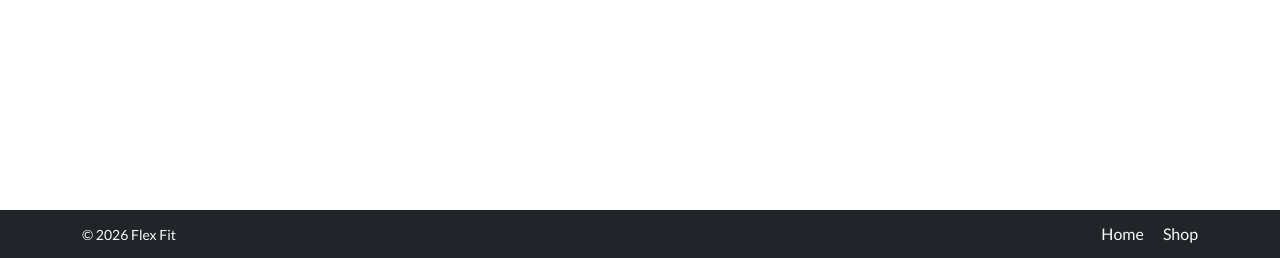
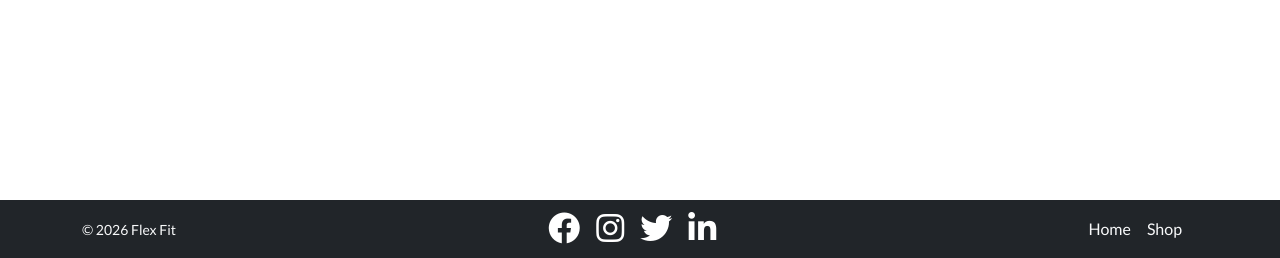
Before and after one commit to mariebernf/Flex_Fit_P4, a Django app: page /cart/ in a window 1280 px wide. Shown: the part 542-800 px from the top of the page. Run offline with Django 5.2, Linux system fonts and the light colour scheme.

Commit message:
Add Font Awesome and social media icons to the footer

```diff
--- a/templates/base.html
+++ b/templates/base.html
@@ -15,7 +15,14 @@
     <link href="https://fonts.googleapis.com/css2?family=Lato:wght@400;700&display=swap" rel="stylesheet">
 
     <!-- CSS -->
-     <link rel="stylesheet" href="{% static 'css/style.css' %}">
+    <link rel="stylesheet" href="{% static 'css/style.css' %}">
+
+    <!-- Font Awesome -->
+    <link rel="stylesheet"
+        href="https://cdnjs.cloudflare.com/ajax/libs/font-awesome/6.4.2/css/all.min.css"
+        integrity="sha512-z3gLpd7yknf1YoNbCzqRKc4qyor8gaKU1qmn+CShxbuBusANI9QpRohGBreCFkKxLhei6S9CQXFEbbKuqLg0DA=="
+        crossorigin="anonymous"
+        referrerpolicy="no-referrer" />
 
     {% block extra_css %}{% endblock %}
 </head>
@@ -70,14 +77,36 @@
 <footer class="site-footer navbar navbar-dark bg-dark">
     <div class="container d-flex justify-content-between align-items-center">
 
+        <!-- Left: Copyright -->
         <span class="text-light small">
             &copy; {% now "Y" %} Flex Fit
         </span>
 
-        <div class="footer-links">
-            <a href="/" class="text-light me-3">Home</a>
-            <a href="/products/" class="text-light">Shop</a>
-        </div>
+
+<!-- Center: Social media links -->
+ <div class="d-flex align-items-center mx-auto">
+<a href="https://facebook.com" target="_blank" aria-label="Facebook link" rel="noopener noreferrer" class="text-white me-3">
+<i class="fa-brands fa-facebook fa-2x"></i>
+</a>
+
+<a href="https://instagram.com" target="_blank" aria-label="Instagram link" rel="noopener noreferrer" class="text-white me-3">
+<i class="fab fa-instagram fa-2x"></i>
+</a>
+
+<a href="https://twitter.com" target="_blank" aria-label="twitter link" rel="noopener noreferrer"  class="text-white me-3">
+<i class="fab fa-twitter fa-2x"></i>
+</a>
+<a href="https://linkedin.com" target="_blank" aria-label="linkedin link" rel="noopener noreferrer" class="text-white">
+<i class="fab fa-linkedin-in fa-2x"></i>
+</a>
+</div>
+
+<!-- Right: Home and Shop links -->
+<div class="footer-links d-flex align-items-center">
+    <a href="/" class="text-light me-3">Home</a>
+    <a href="/products/" class="text-light me-3">Shop</a>
+</div>
+
     </div>
 </footer>
 
```
